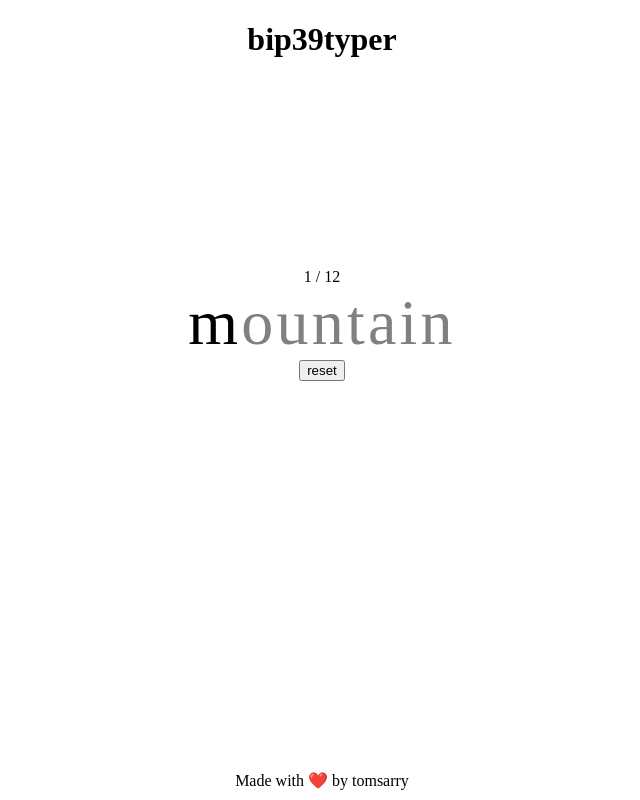
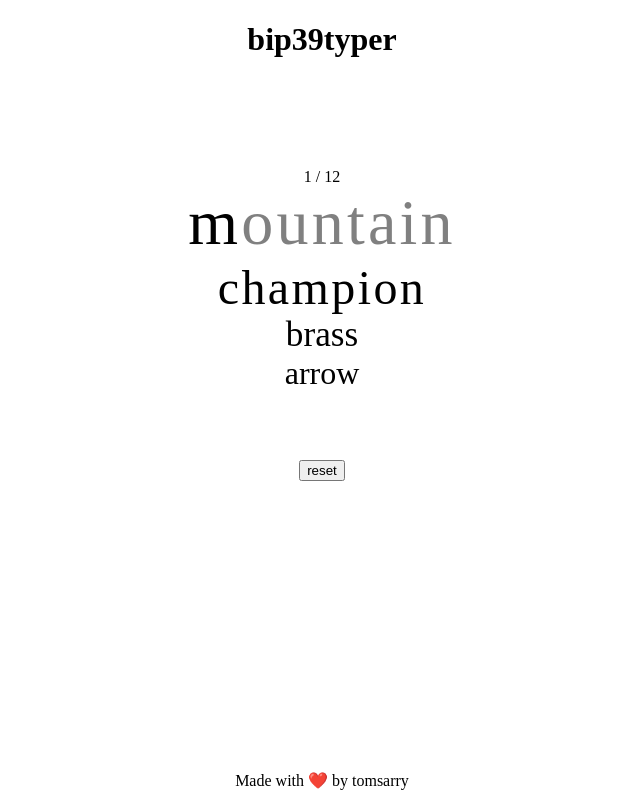
Before and after one commit to tomsarry/typer, a SvelteKit app: page / in a window 1280 px wide. Shown: the whole page, without its empty margins (318-958 px from the left). Built offline with nearby package versions, Linux system fonts and the light colour scheme.

Commit message:
feat: add next word preview

```diff
--- a/src/routes/+page.svelte
+++ b/src/routes/+page.svelte
@@ -1,16 +1,6 @@
 <script>
 	import { enhance } from '$app/forms';
 	export let data;
-
-	let userWordInput = '';
-	$: inputSize = userWordInput.length;
-	$: word = data.words[wordIndex];
-
-	$: if (data) {
-		userWordInput = '';
-		won = false;
-		wordIndex = 0;
-	}
 
 	let wordIndex = 0;
 	let won = false;
@@ -18,6 +8,17 @@
 	let start = undefined;
 	let end = undefined;
 	let time = undefined;
+	let userWordInput = '';
+
+	$: inputSize = userWordInput.length;
+	$: word = data.words[wordIndex];
+	$: nextWords = data.words.slice(wordIndex+1, wordIndex+4);
+
+	$: if (data) {
+		userWordInput = '';
+		won = false;
+		wordIndex = 0;
+	}
 
 	function eraseLast() {
 		userWordInput = userWordInput.slice(0, -1);
@@ -101,6 +102,12 @@
 				{/if}
 			{/each}
 		</div>
+
+		<div class="next-words">
+			{#each nextWords as word, i}
+				<div class="next-word-{i}">{word}</div>
+			{/each}
+		</div>
 	{/if}
 
 	<form method="POST" action="?/reset" use:enhance>
@@ -135,4 +142,22 @@
 	.invalid {
 		color: red;
 	}
+
+	.next-words {
+		height: 200px;
+		text-align:center;
+	}
+
+	.next-word-0 {
+		font-size: 3em;
+		letter-spacing: 0.05em;
+	}
+
+	.next-word-1 {
+		font-size: 2.2em;
+	}
+
+	.next-word-2 {
+		font-size: 2em;
+	}
 </style>
```
